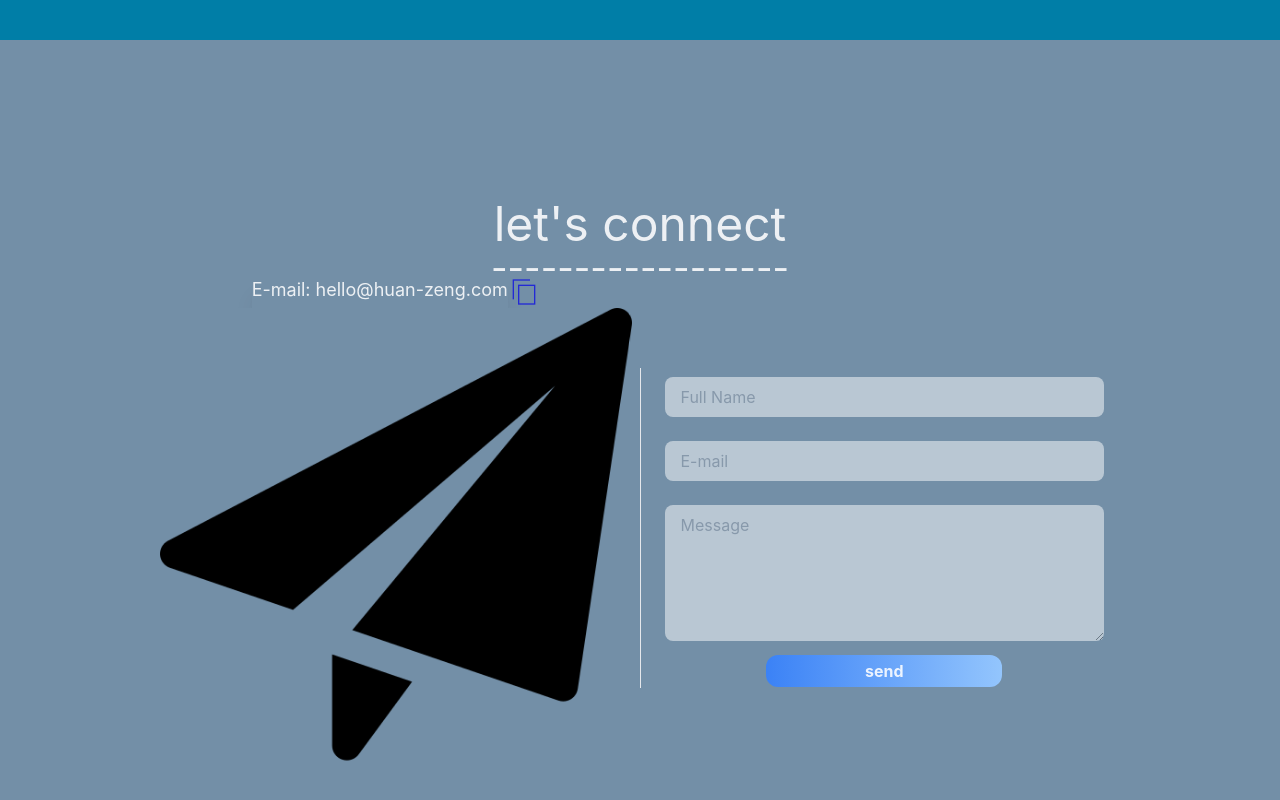
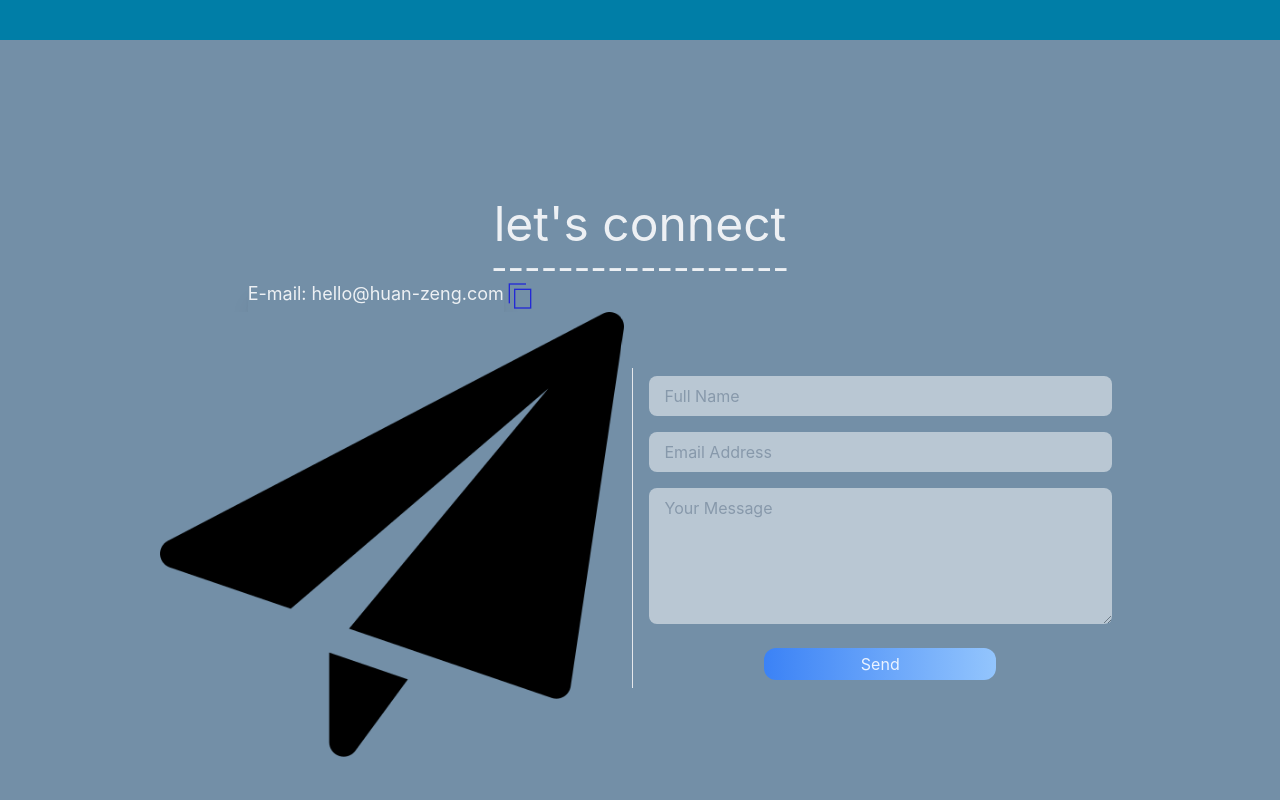
Before and after one commit to huan00/portfolio_oct_2023, a React (Vite) app: page / in a window 1280 px wide. Shown: the part 2360-3160 px from the top of the page. Built offline with nearby package versions, Linux system fonts and the light colour scheme.

Commit message:
copy email

```diff
--- a/package.json
+++ b/package.json
@@ -10,6 +10,8 @@
     "preview": "vite preview"
   },
   "dependencies": {
+    "@types/react-copy-to-clipboard": "^5.0.6",
+    "axios": "^1.6.0",
     "react": "^18.2.0",
     "react-dom": "^18.2.0",
     "react-router-dom": "^6.17.0"
--- a/src/components/InputField.tsx
+++ b/src/components/InputField.tsx
@@ -1,23 +1,44 @@
 import React from 'react'
 
 interface Props {
+  name: string
   placeholder: string
   textarea?: boolean
+  value: string
+  onChange: (
+    event:
+      | React.ChangeEvent<HTMLInputElement>
+      | React.ChangeEvent<HTMLTextAreaElement>
+  ) => void
+  type?: string
 }
 
-const InputField = ({ placeholder, textarea }: Props) => {
+const InputField = ({
+  name,
+  placeholder,
+  textarea,
+  value,
+  onChange,
+  type
+}: Props) => {
   return (
     <div className="w-full py-2 px-4 opacity-50">
       {!textarea ? (
         <input
           className="w-full py-2 px-4 border-none outline-none rounded-lg"
           placeholder={placeholder}
+          name={name}
+          type={type}
+          onChange={onChange}
         />
       ) : (
         <textarea
           placeholder={placeholder}
+          name="message"
+          value={value}
           className="w-full py-2 px-4 rounded-lg outline-none border-none"
           rows={5}
+          onChange={onChange}
         />
       )}
     </div>
--- a/src/pages/Contact.tsx
+++ b/src/pages/Contact.tsx
@@ -1,14 +1,60 @@
-import React from 'react'
-import InputField from '../components/InputField'
 import plane from '../assets/sendplane.png'
 import copy from '../assets/copy.png'
-import CustomBtn from '../components/CustomBtn'
+import { CopyToClipboard } from 'react-copy-to-clipboard'
+import { useState } from 'react'
+// import axios from 'axios'
 
 interface Props {
   contactRef: React.RefObject<HTMLDivElement>
 }
 
+// type FromType = {
+//   name: string
+//   email: string
+//   message: string
+// }
+
 const Contact = ({ contactRef }: Props) => {
+  const [isCopy, setIsCopy] = useState<boolean>(false)
+  const handleCopy = () => {
+    setIsCopy(true)
+    setTimeout(() => {
+      setIsCopy(false)
+    }, 200)
+  }
+  // const [formData, setFormData] = useState<FromType>({
+  //   name: '',
+  //   email: '',
+  //   message: ''
+  // })
+
+  // const handleFormValue = (
+  //   event:
+  //     | React.ChangeEvent<HTMLInputElement>
+  //     | React.ChangeEvent<HTMLTextAreaElement>
+  // ): void => {
+  //   setFormData((formData) => ({
+  //     ...formData,
+  //     [event.target.name]: event.target.value
+  //   }))
+  // }
+
+  // const getAPI = async () => {
+  //   const res = await axios.get(
+  //     'https://formsubmit.co/api/get-apikey/huan.codes@gmail.com'
+  //   )
+  //   console.log(res)
+  // }
+
+  // const handleSubmit = async (event: React.FormEvent<HTMLFormElement>) => {
+  //   // event.preventDefault()
+
+  //   const res = await axios.post('https://formsubmit.co/huan.codes@gmail.com', {
+  //     ...formData
+  //   })
+  //   console.log(res)
+  // }
+
   return (
     <div
       className="w-screen h-screen flex flex-col justify-between p-40 bg-[#738FA7]"
@@ -23,7 +69,16 @@ const Contact = ({ contactRef }: Props) => {
           <div>
             <div className="flex justify-center w-full h-8 overflow-hidden">
               <p className="shadow-xl text-lg">E-mail: hello@huan-zeng.com</p>
-              <img src={copy} alt="" className="object-fit" />
+              <CopyToClipboard text="hello@huan-zeng.com">
+                <img
+                  src={copy}
+                  alt=""
+                  className={`object-fit cursor-pointer ${
+                    isCopy ? 'scale-125' : 'scale-100'
+                  }`}
+                  onClick={handleCopy}
+                />
+              </CopyToClipboard>
             </div>
             <div className="w-full aspect-square flex justify-center items-center">
               <img src={plane} alt="" className="object-fit animate-plane" />
@@ -34,19 +89,90 @@ const Contact = ({ contactRef }: Props) => {
         {/* vertical line */}
         <div className="border-r h-2/3 flex justify-center items-center relative top-1/2 -translate-y-1/2" />
 
-        <div className="flex flex-1 h-full w-full justify-center items-center">
+        {/* <div className="flex flex-1 h-full w-full justify-center items-center">
           <form
-            action="https://formsubmit.co/your@email.com"
+            onSubmit={handleSubmit}
+            target="_blank"
+            // action="https://formsubmit.co/huan.codes@gmail.com"
             method="POST"
             className="w-full flex flex-col justify-between"
           >
+            <input type="hidden" name="_template" value="table" />
             <div className="w-full flex flex-col gap-2">
-              <InputField placeholder="Full Name" />
-              <InputField placeholder="E-mail" />
-              <InputField placeholder="Message" textarea={true} />
+              <InputField
+                name="name"
+                placeholder="Full Name"
+                value={formData.name}
+                onChange={handleFormValue}
+              />
+              <InputField
+                name="email"
+                placeholder="Your E-mail"
+                type="email"
+                value={formData.email}
+                onChange={handleFormValue}
+              />
+              <InputField
+                name="message"
+                placeholder="Message"
+                textarea={true}
+                value={formData.message}
+                onChange={handleFormValue}
+              />
             </div>
             <div className="w-1/2 flex justify-center self-center">
-              <CustomBtn title="send" onClick={() => {}} />
+              <button
+                type="submit"
+                className="w-full flex justify-center items-center py-1 p-2  rounded-xl bg-gradient-to-r from-blue-500 to-blue-300  hover:animate-space-move cursor-pointer"
+              >
+                Submit Form
+              </button>
+            </div>
+          </form>
+        </div> */}
+        <div className="flex flex-1 px-2 h-full w-full justify-center items-center">
+          <form
+            target="_blank"
+            action="https://formsubmit.co/hello@huan-zeng.com"
+            method="POST"
+            className="w-full flex flex-col justify-between"
+          >
+            <div className="w-full flex flex-col gap-4">
+              <input type="hidden" name="_template" value="table" />
+              <input type="hidden" name="_captcha" value="false"></input>
+
+              <input
+                type="text"
+                name="name"
+                className="w-full py-2 px-4 opacity-50 border-none outline-none rounded-lg"
+                placeholder="Full Name"
+                required
+              />
+
+              <input
+                type="email"
+                name="email"
+                className="w-full py-2 px-4 opacity-50 border-none outline-none rounded-lg"
+                placeholder="Email Address"
+                required
+              />
+
+              <textarea
+                placeholder="Your Message"
+                className="w-full py-2 px-4 opacity-50 border-none outline-none rounded-lg"
+                rows={5}
+                name="message"
+                required
+              ></textarea>
+            </div>
+
+            <div className="w-1/2 flex justify-center self-center mt-6">
+              <button
+                type="submit"
+                className="w-full flex justify-center items-center py-1 p-2  rounded-xl bg-gradient-to-r from-blue-500 to-blue-300  hover:animate-space-move cursor-pointer"
+              >
+                Send
+              </button>
             </div>
           </form>
         </div>
--- a/src/pages/Works.tsx
+++ b/src/pages/Works.tsx
@@ -67,4 +67,3 @@ const Works = ({ proRef }: Props) => {
 }
 
 export default Works
-// background-image: radial-gradient( circle farthest-corner at 10% 20%,  rgba(38,51,97,1) 0%, rgba(65,143,222,1) 79% );
```
Also changed, not shown: 1 other file (tests, documents, lock files or other folders).
